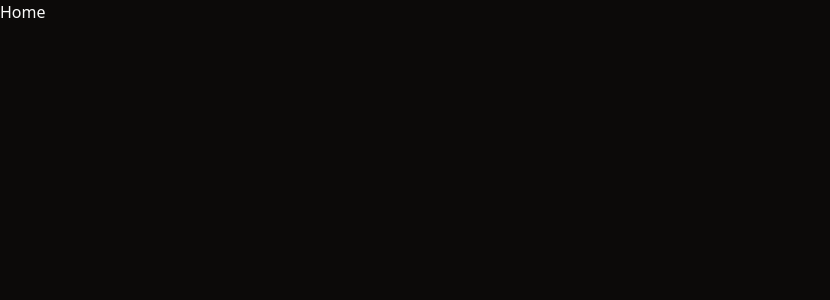
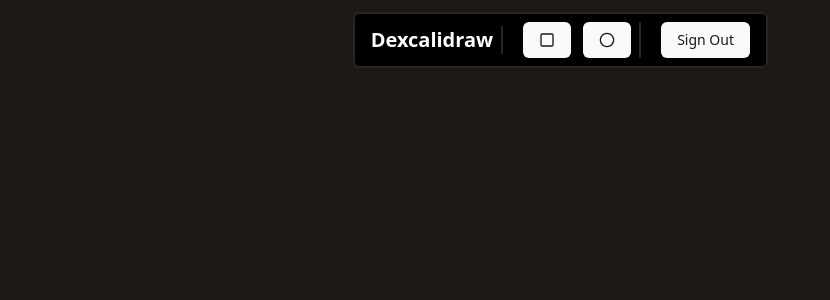
Before and after one commit to durgeshbg/dexcalidraw, a Next.js app in the folder apps/web/: page / in a window 1280 px wide. Shown: the top 300 px of the page, without its empty margins (0-830 px from the left). Built offline with nearby package versions, Linux system fonts and the light colour scheme; sample sign-in values are in the browser's storage.

Commit message:
feat: add canvas to draw

```diff
--- a/apps/web/app/page.tsx
+++ b/apps/web/app/page.tsx
@@ -1,4 +1,5 @@
 'use client';
+import HomeComponent from '@/components/HomeComponent';
 import { useRouter } from 'next/navigation';
 import { useEffect } from 'react';
 
@@ -11,5 +12,9 @@
     }
   }, []);
 
-  return <div>Home</div>;
+  return (
+    <div className='flex flex-col items-center justify-center min-h-screen bg-stone-900'>
+      <HomeComponent />
+    </div>
+  );
 }
--- /dev/null
+++ b/apps/web/components/Canvas.tsx
@@ -0,0 +1,30 @@
+import { CanvasClass } from '@/lib/CanvasClass';
+import * as React from 'react';
+
+export interface ICanvasProps {
+  setCanvasInstance: React.Dispatch<
+    React.SetStateAction<CanvasClass | undefined>
+  >;
+  canvasInstance: CanvasClass | undefined;
+}
+
+export default function Canvas({
+  canvasInstance,
+  setCanvasInstance,
+}: ICanvasProps) {
+  const canvasRef = React.useRef<HTMLCanvasElement>(null);
+
+  React.useEffect(() => {
+    if (canvasRef.current && window !== undefined) {
+      setCanvasInstance(
+        new CanvasClass(
+          canvasRef.current,
+          window.innerWidth,
+          window.innerHeight
+        )
+      );
+    }
+  }, []);
+
+  return <canvas ref={canvasRef}></canvas>;
+}
--- /dev/null
+++ b/apps/web/components/HomeComponent.tsx
@@ -0,0 +1,35 @@
+import * as React from 'react';
+import Navbar from './Navbar';
+import Canvas from './Canvas';
+import { CanvasClass } from '@/lib/CanvasClass';
+import { SelectedShapeType } from '@/lib/types';
+
+export default function HomeComponent() {
+  const [canvasInstance, setCanvasInstance] = React.useState<CanvasClass>();
+  const [selectedShapeType, setSelectedShapeType] =
+    React.useState<SelectedShapeType>('rectangle');
+
+  if (canvasInstance) {
+    canvasInstance.addHandlers();
+    canvasInstance.refreshCanvas();
+  }
+
+  React.useEffect(() => {
+    if (canvasInstance) {
+      canvasInstance.setShape(selectedShapeType);
+    }
+  }, [selectedShapeType]);
+
+  return (
+    <div>
+      <Navbar
+        selectedShapeType={selectedShapeType}
+        setSelectedShapeType={setSelectedShapeType}
+      />
+      <Canvas
+        canvasInstance={canvasInstance}
+        setCanvasInstance={setCanvasInstance}
+      />
+    </div>
+  );
+}
--- /dev/null
+++ b/apps/web/components/Navbar.tsx
@@ -0,0 +1,40 @@
+import * as React from 'react';
+import { Button } from './ui/button';
+import { useRouter } from 'next/navigation';
+import { SelectedShapeType } from '@/lib/types';
+import { Square, Circle } from 'lucide-react';
+export interface INavbarProps {
+  selectedShapeType: SelectedShapeType;
+  setSelectedShapeType: React.Dispatch<React.SetStateAction<SelectedShapeType>>;
+}
+
+export default function Navbar({
+  selectedShapeType,
+  setSelectedShapeType,
+}: INavbarProps) {
+  const router = useRouter();
+
+  return (
+    <div className='flex justify-between items-center px-4 py-2 border-2 rounded-md fixed top-3 bg-black right-[40%] text-white'>
+      <div className='text-xl font-bold mr-5 border-r-2 pr-2'>Dexcalidraw</div>
+      <div className='mr-5 border-r-2 pr-2 flex gap-3'>
+        <Button onClick={() => setSelectedShapeType('rectangle')}>
+          <Square />
+        </Button>
+        <Button onClick={() => setSelectedShapeType('circle')}>
+          <Circle />
+        </Button>
+      </div>
+      <div className='flex space-x-4'>
+        <Button
+          onClick={() => {
+            localStorage.removeItem('dexcalidraw-token');
+            router.push('/signin');
+          }}
+        >
+          Sign Out
+        </Button>
+      </div>
+    </div>
+  );
+}
--- /dev/null
+++ b/apps/web/lib/CanvasClass.ts
@@ -0,0 +1,107 @@
+import { SelectedShapeType, Shape } from './types';
+
+export class CanvasClass {
+  private canvas: HTMLCanvasElement | null;
+  private ctx: CanvasRenderingContext2D | null;
+  private Shapes: Shape[];
+  private x = 0;
+  private y = 0;
+  private drawing = false;
+  private currentShape: SelectedShapeType = 'circle';
+
+  constructor(canvas: HTMLCanvasElement, width: number, height: number) {
+    this.canvas = canvas;
+    this.canvas.width = width;
+    this.canvas.height = height;
+    this.ctx = canvas.getContext('2d');
+    this.ctx!.strokeStyle = 'white';
+    this.Shapes = [];
+  }
+
+  destroy() {
+    if (this.canvas) {
+      this.canvas.removeEventListener('mousedown', this.mouseDownHandler);
+      this.canvas.removeEventListener('mousemove', this.mouseMoveHandler);
+      this.canvas.removeEventListener('mouseup', this.mouseUpHandler);
+    }
+  }
+
+  setShape(shape: SelectedShapeType) {
+    this.currentShape = shape;
+  }
+
+  mouseDownHandler = (e: MouseEvent) => {
+    this.x = e.clientX;
+    this.y = e.clientY;
+    this.drawing = true;
+  };
+
+  mouseMoveHandler = (e: MouseEvent) => {
+    if (this.drawing) {
+      this.refreshCanvas();
+      if (this.currentShape === 'rectangle') {
+        this.ctx!.strokeRect(
+          this.x,
+          this.y,
+          e.clientX - this.x,
+          e.clientY - this.y
+        );
+      } else if (this.currentShape === 'circle') {
+        this.ctx!.beginPath();
+        this.ctx!.arc(
+          this.x,
+          this.y,
+          Math.sqrt(
+            Math.pow(e.clientX - this.x, 2) + Math.pow(e.clientY - this.y, 2)
+          ),
+          0,
+          2 * Math.PI
+        );
+        this.ctx!.stroke();
+      }
+    }
+  };
+
+  mouseUpHandler = (e: MouseEvent) => {
+    this.drawing = false;
+    if (this.currentShape === 'rectangle') {
+      this.Shapes.push({
+        type: 'rectangle',
+        x: this.x,
+        y: this.y,
+        width: e.clientX - this.x,
+        height: e.clientY - this.y,
+      });
+    } else if (this.currentShape === 'circle') {
+      this.Shapes.push({
+        type: 'circle',
+        x: this.x,
+        y: this.y,
+        radius: Math.sqrt(
+          Math.pow(e.clientX - this.x, 2) + Math.pow(e.clientY - this.y, 2)
+        ),
+      });
+    }
+    this.refreshCanvas();
+  };
+
+  addHandlers() {
+    this.canvas!.addEventListener('mousedown', this.mouseDownHandler);
+    this.canvas!.addEventListener('mousemove', this.mouseMoveHandler);
+    this.canvas!.addEventListener('mouseup', this.mouseUpHandler);
+  }
+
+  refreshCanvas() {
+    this.ctx!.clearRect(0, 0, this.canvas!.width, this.canvas!.height);
+    this.Shapes.forEach((shape) => {
+      if (shape.type === 'rectangle') {
+        this.ctx!.strokeRect(shape.x, shape.y, shape.width, shape.height);
+      }
+      if (shape.type === 'circle') {
+        this.ctx!.beginPath();
+        this.ctx!.arc(shape.x, shape.y, shape.radius, 0, 2 * Math.PI);
+        this.ctx!.stroke();
+      }
+    });
+  }
+}
--- /dev/null
+++ b/apps/web/lib/types.ts
@@ -0,0 +1,17 @@
+export type Rectagle = {
+  type: 'rectangle';
+  x: number;
+  y: number;
+  width: number;
+  height: number;
+};
+
+export type Circle = {
+  type: 'circle';
+  x: number;
+  y: number;
+  radius: number;
+};
+
+export type SelectedShapeType = 'rectangle' | 'circle';
+export type Shape = Rectagle | Circle;
--- a/apps/web/package.json
+++ b/apps/web/package.json
@@ -17,10 +17,10 @@
     "class-variance-authority": "^0.7.1",
     "clsx": "^2.1.1",
     "lucide-react": "^0.479.0",
-    "next": "^15.2.1",
+    "next": "^15.2.2",
     "next-themes": "^0.4.4",
-    "react": "^19.0.0",
-    "react-dom": "^19.0.0",
+    "react": "^18.3.1",
+    "react-dom": "^18.3.1",
     "react-toastify": "^11.0.5",
     "tailwind-merge": "^3.0.2",
     "tailwindcss-animate": "^1.0.7",
```
Also changed, not shown: 1 other file (tests, documents, lock files or other folders).
